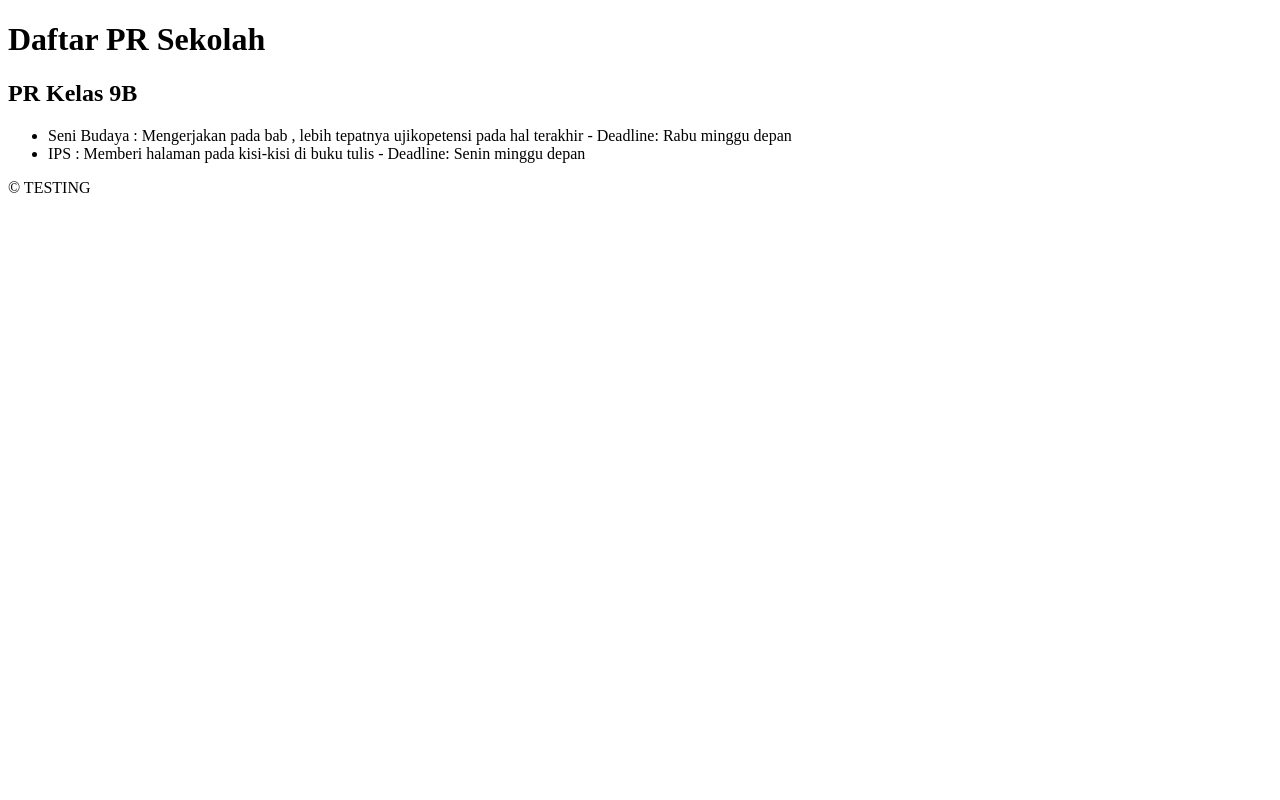
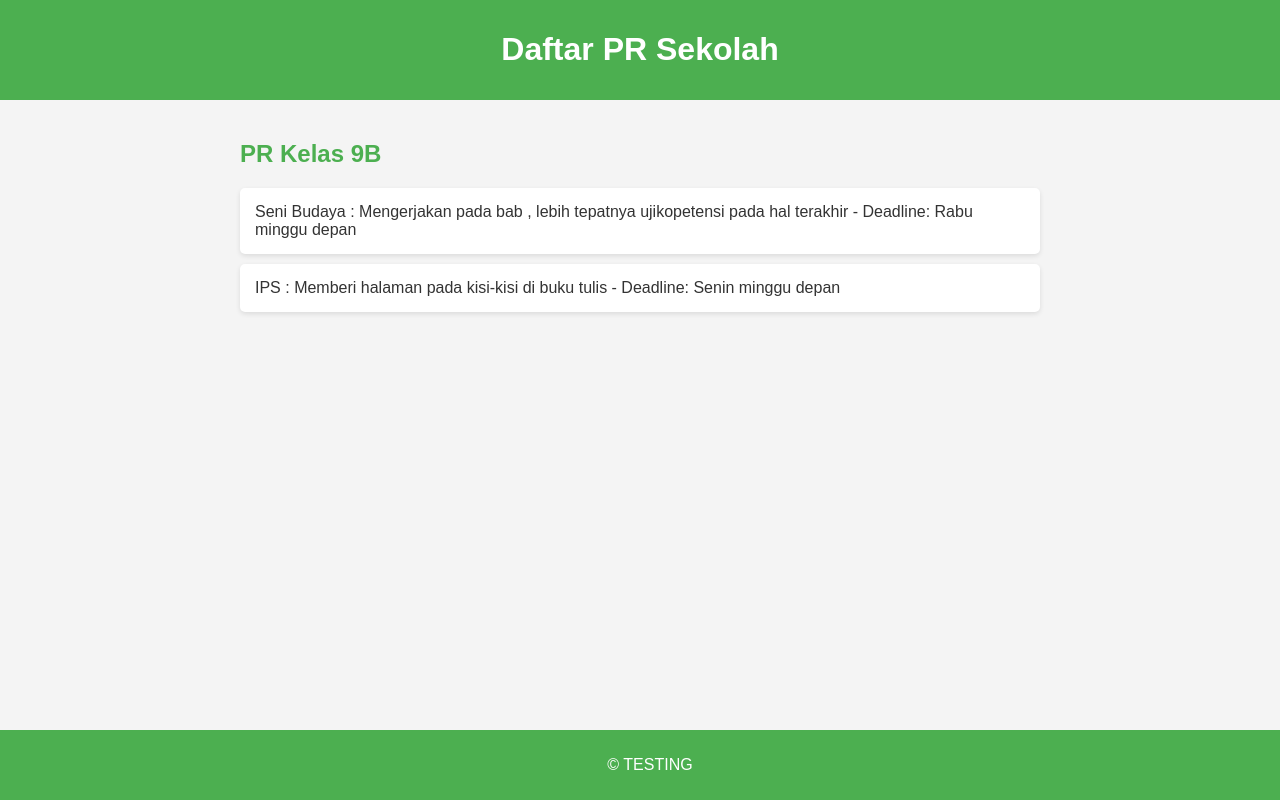
Before and after one commit to Arroncuyy7/Tugas, a plain HTML site: page main.html in a window 1280 px wide. Drawn offline with Linux system fonts and the light colour scheme.

Commit message:
Update main.html

```diff
--- a/main.html
+++ b/main.html
@@ -4,7 +4,7 @@
     <meta charset="UTF-8">
     <meta name="viewport" content="width=device-width, initial-scale=1.0">
     <title>Daftar PR Sekolah</title>
-    <link rel="stylesheet" href="Perbagus.css">
+    <link rel="stylesheet" href="main.css">
     <section class="assignment-list" id="assignment-list"></section>
 
 
```
